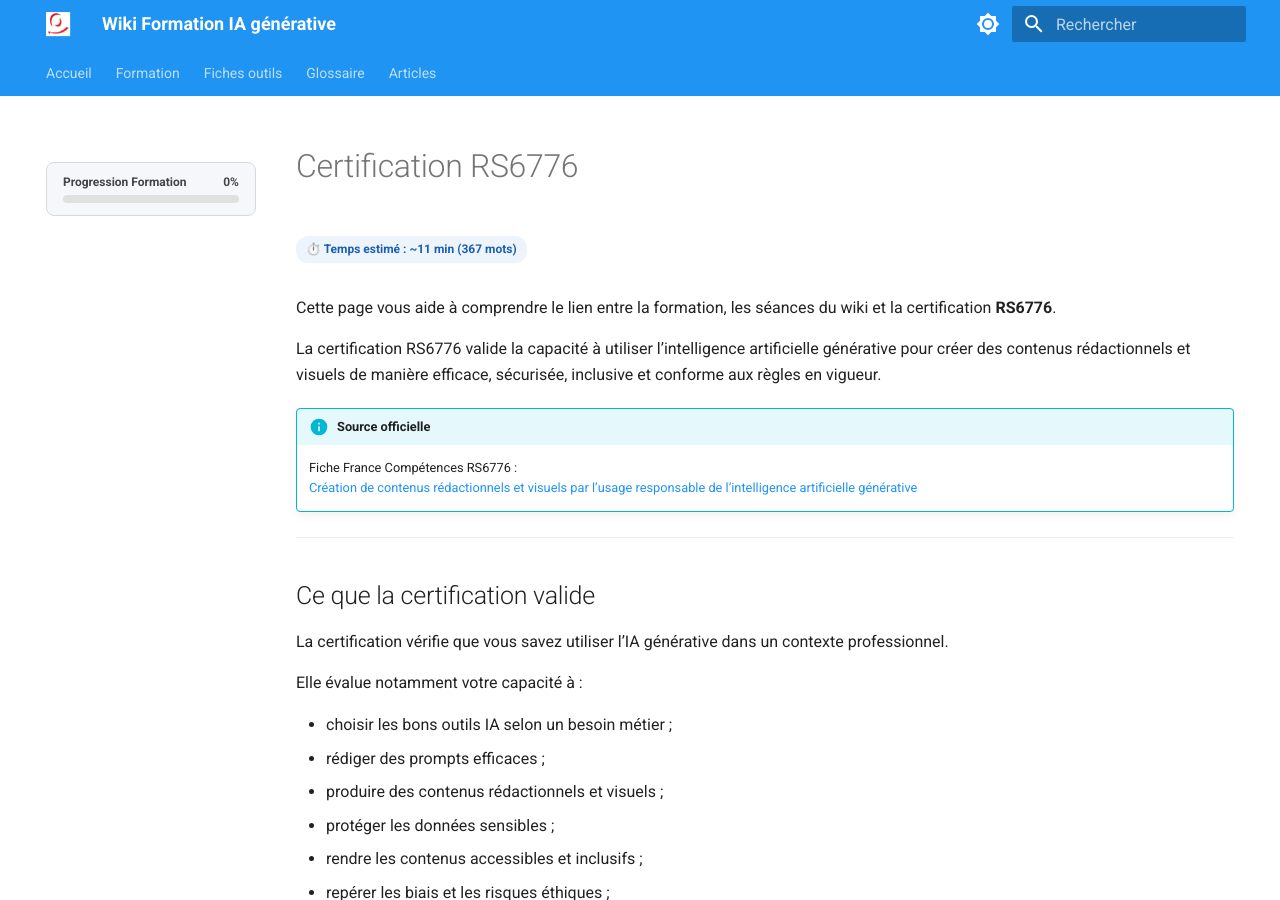
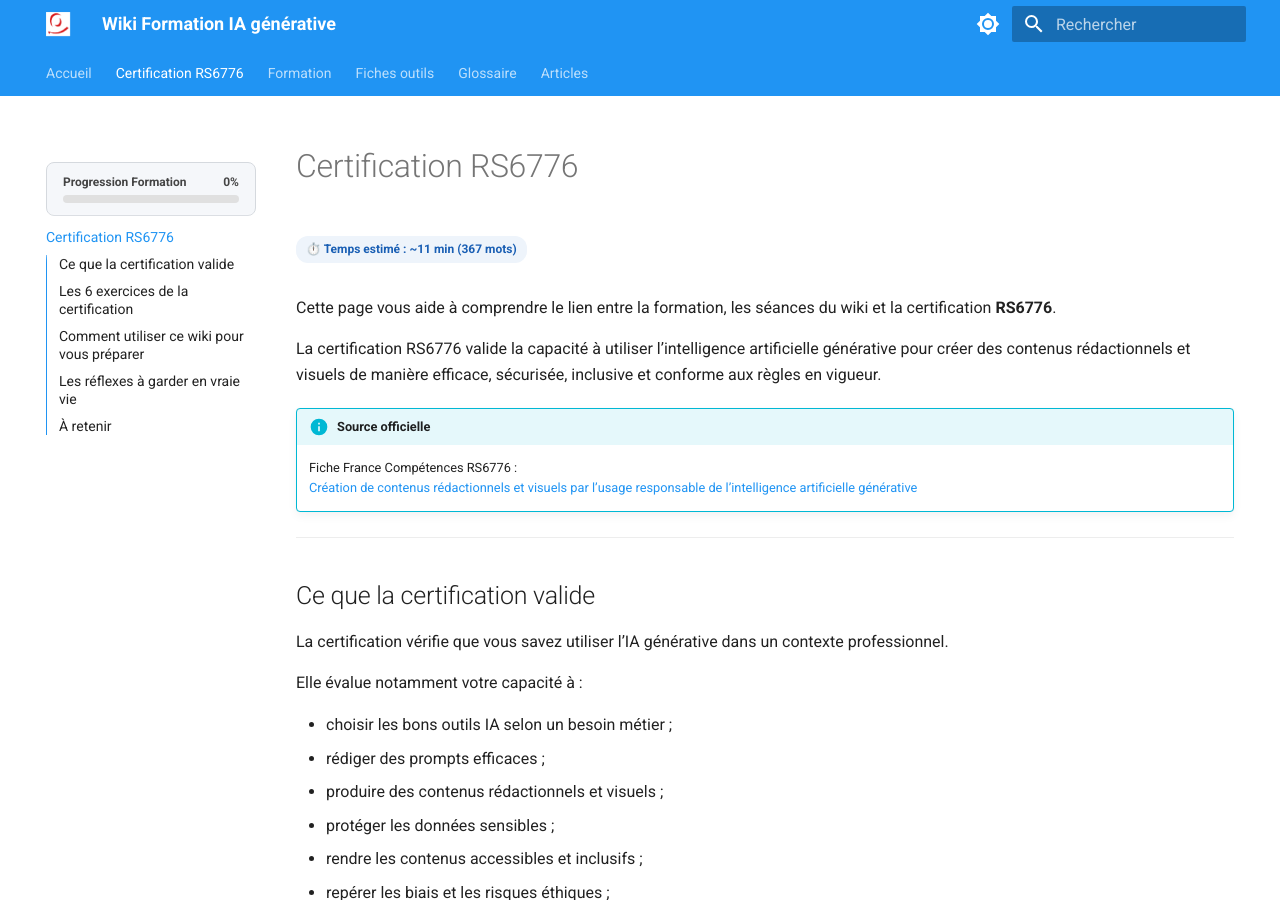
Before and after one commit to pierre-l-hue/wiki-formation-ia, an MkDocs documentation site: the page built from docs/certification-rs6776.md, in a window 1280 px wide and 900 px high. Built offline with MkDocs 1.6.1 and Material for MkDocs 9.7.7, drawn with Linux system fonts in a browser that asks for light colours.

Commit message:
Update mkdocs.yml

```diff
--- a/mkdocs.yml
+++ b/mkdocs.yml
@@ -37,6 +37,7 @@ extra_javascript:
 
 nav:
   - Accueil: index.md
+  - Certification RS6776: certification-rs6776.md
   - Formation:
       - H0 — Lancement: formation/h0.md
       - H1 — Fondamentaux IA + ROFT: formation/h1.md
```
